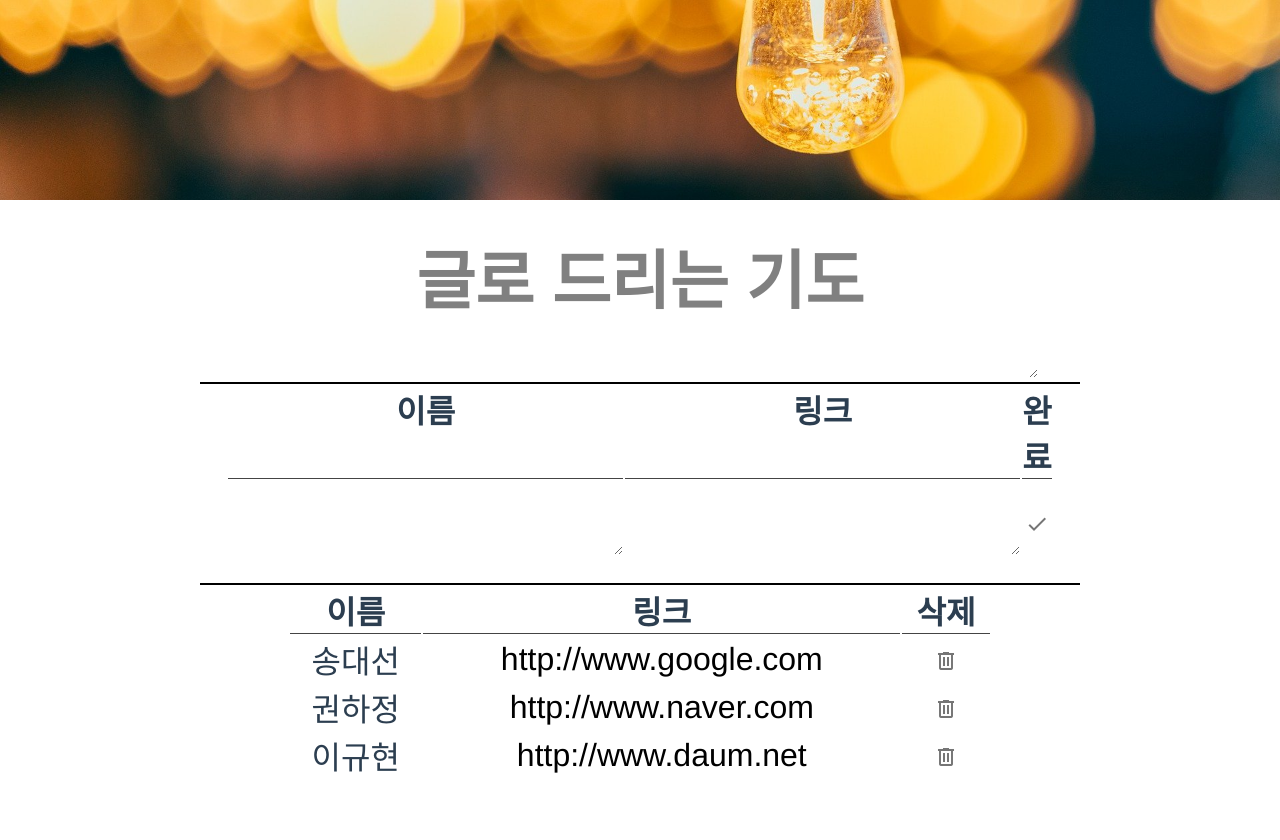
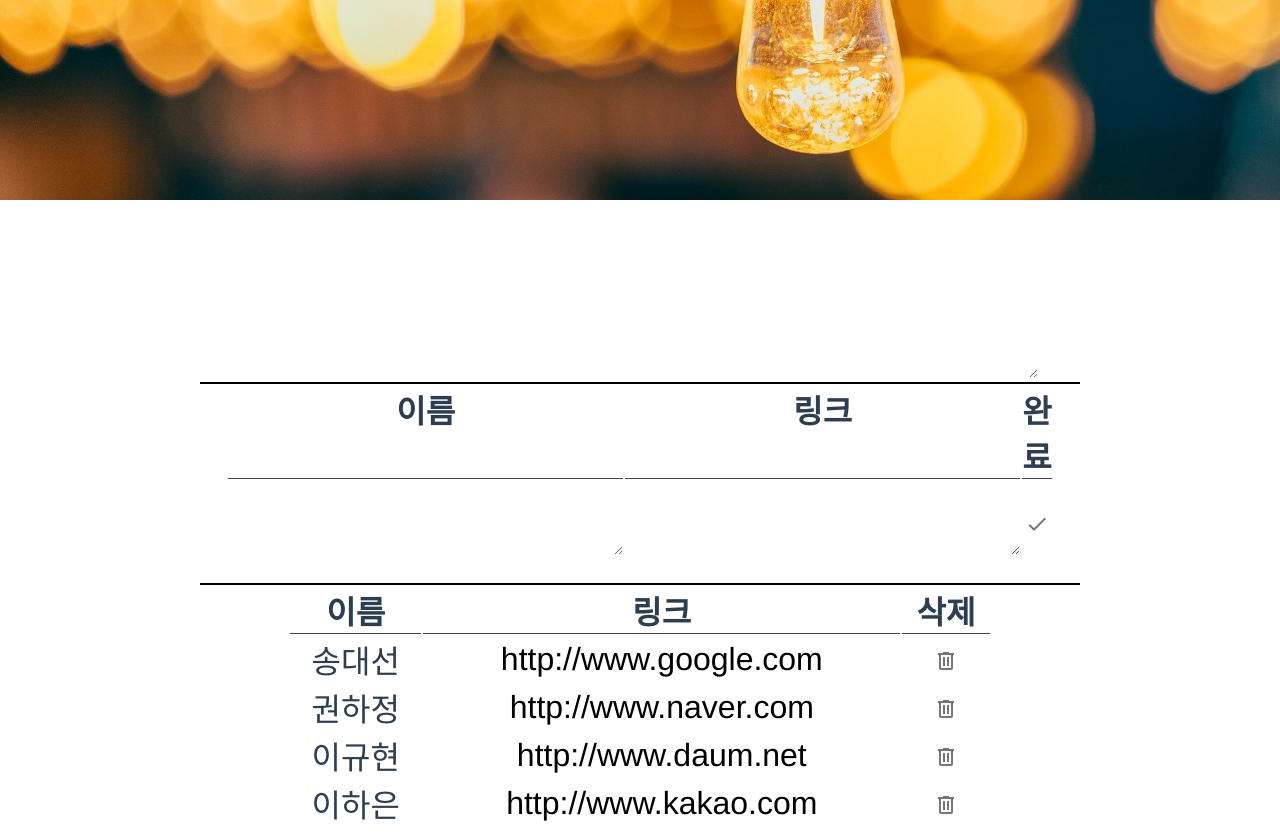
Before and after one commit to DaeSun-Web-Factory/DPM-Controller, a Vue app: page /admin in a window 1280 px wide. Before the commit the page ends 800 px from the top, so only its background shows below. Built offline with nearby package versions, Linux system fonts and the light colour scheme.

Commit message:
add data

```diff
--- a/src/assets/data/users.json
+++ b/src/assets/data/users.json
@@ -2,6 +2,7 @@
     "users":[
         {"name": "송대선", "link": "http://www.google.com"},
         {"name": "권하정", "link": "http://www.naver.com"},
-        {"name": "이규현", "link": "http://www.daum.net"}
+        {"name": "이규현", "link": "http://www.daum.net"},
+        {"name": "이하은", "link": "http://www.kakao.com"}
     ]
 }
--- a/src/components/AdminHelloWorld.vue
+++ b/src/components/AdminHelloWorld.vue
@@ -4,7 +4,7 @@
     <div id="body">
 
         <div>
-          <textarea v-model="title" id="Header_edit_textarea" @input="save_title(v-model)"></textarea>
+          <textarea v-model="title" id="Header_edit_textarea" @input="save_title()"></textarea>
         </div>
 
 
@@ -66,7 +66,12 @@
 
     data: () => ({
       user_data: users.users,
-      title: system.title,
+      title: "",
     }),
+    methods: {
+      save_title() {
+        localStorage.setItem(this.title, this.title);
+      }
+    }
   }
 </script>
```
